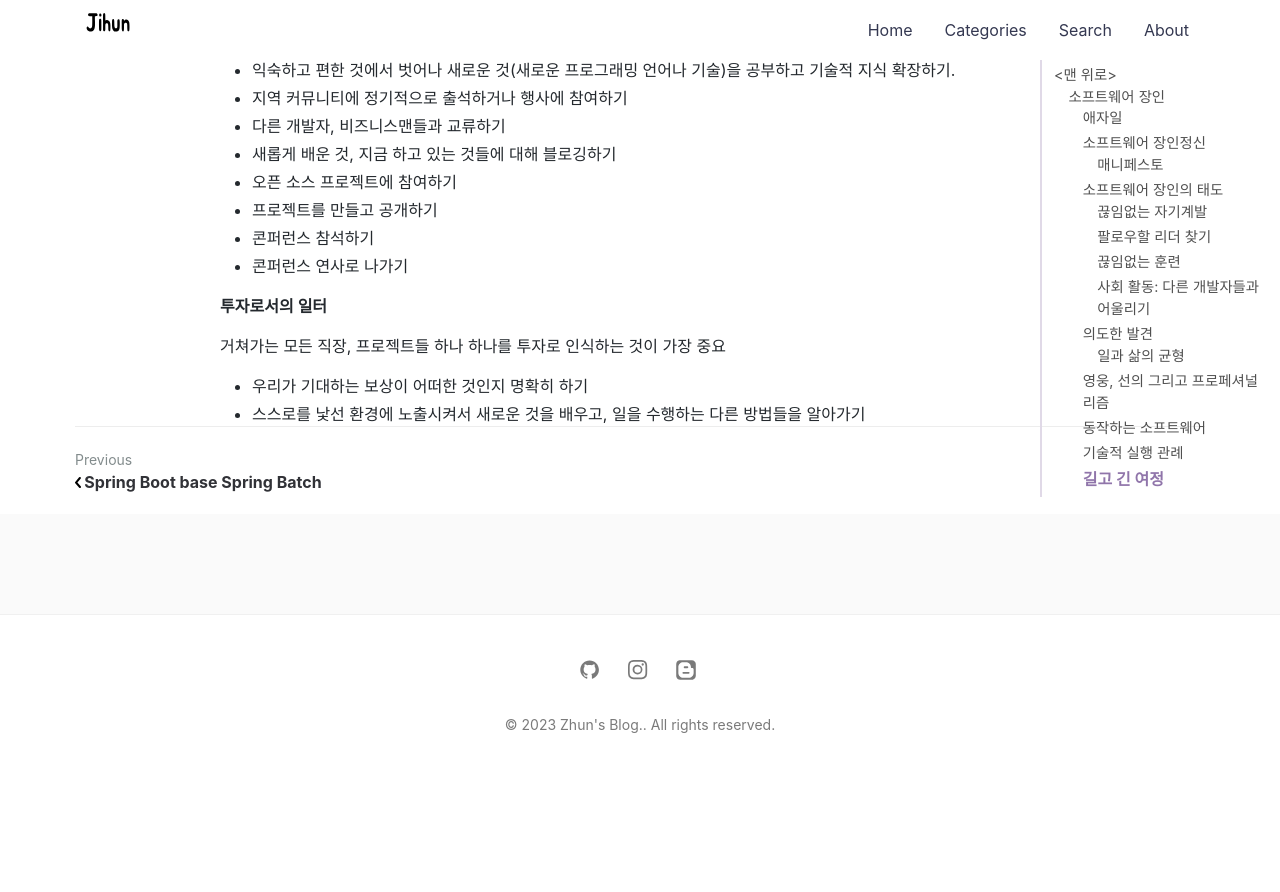
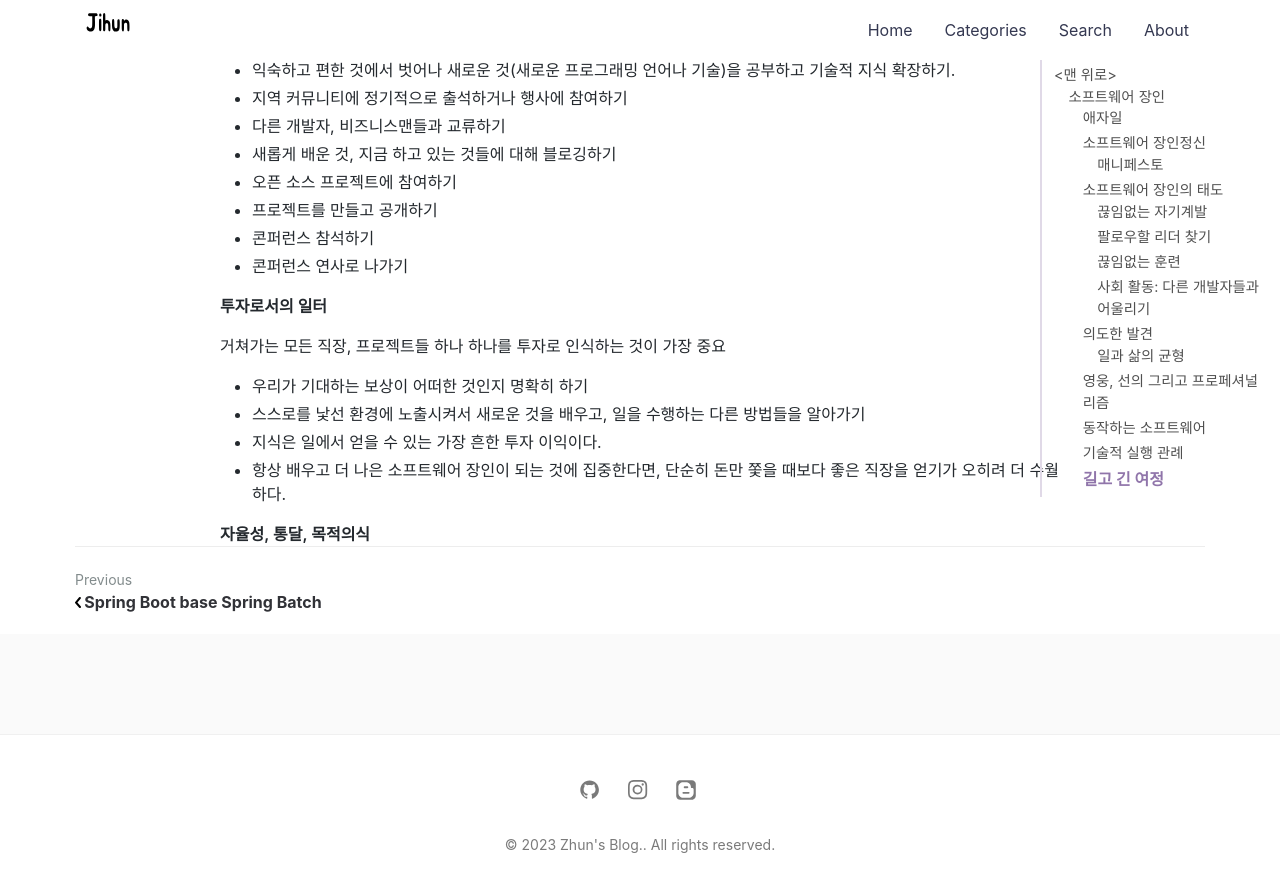
Before and after one commit to jihunparkme/jihunparkme.github.io, a Jekyll site: the page built from _posts/2023-02-01-a-software-master.md, in a window 1280 px wide and 900 px high, scrolled down 8676 px. Shown: the top 892 px of the window. Built offline with Jekyll 4.4.1, drawn with Linux system fonts in a browser that asks for light colours; nearby versions of some CDN libraries; comment, search, counter and statistics services are not loaded; before the commit the page ends 9456 px from its top, so only the background shows below that.

Commit message:
[software master]  투자로서의 일터

```diff
--- a/_posts/2023-02-01-a-software-master.md
+++ b/_posts/2023-02-01-a-software-master.md
@@ -350,3 +350,7 @@ XP 실행 관례의 일부를 살펴보자.
 
 - 우리가 기대하는 보상이 어떠한 것인지 명확히 하기
 - 스스로를 낯선 환경에 노출시켜서 새로운 것을 배우고, 일을 수행하는 다른 방법들을 알아가기
+- 지식은 일에서 얻을 수 있는 가장 흔한 투자 이익이다.
+- 항상 배우고 더 나은 소프트웨어 장인이 되는 것에 집중한다면, 단순히 돈만 쫓을 때보다 좋은 직장을 얻기가 오히려 더 수월하다.
+
+**자율성, 통달, 목적의식**
```
